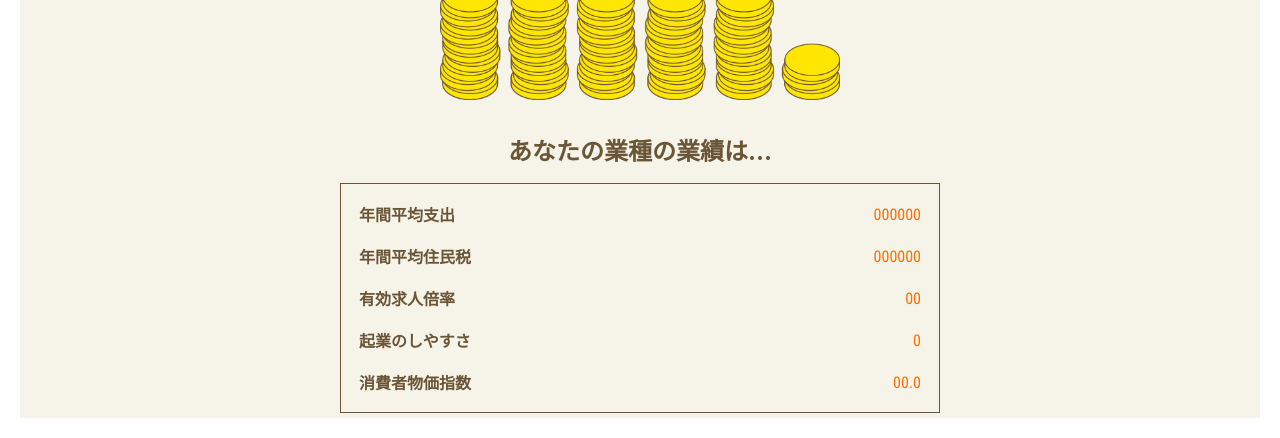
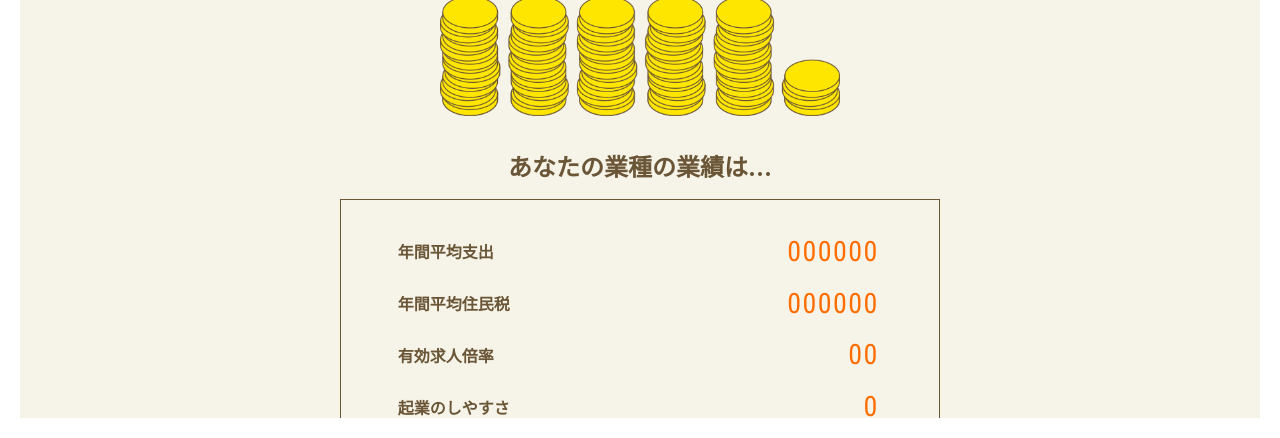
Before and after one commit to shimizu/hackathon, a website: page content/2016ResasAPI/detail.html in a window 1280 px wide. Shown: the part 362-800 px from the top of the page. Drawn offline with nearby package versions, Linux system fonts and the light colour scheme; no server answers.

Commit message:
style fix

```diff
--- a/sass/style.scss
+++ b/sass/style.scss
@@ -444,7 +444,7 @@ input[type="search"]::-webkit-search-decoration {
     .data__money-img {
         width: 80%;
         max-width: 400px;
-        margin: 0 auto;
+        margin: 1em auto;
         img {
             width: 100%;
         }
@@ -466,20 +466,21 @@ input[type="search"]::-webkit-search-decoration {
     .sub-data__table {
         width: 100%;
         border: 1px solid $color_text;
-        padding: 0.5em;
-        margin: 1em 0 1.5em;
+        padding: 1.5em 50px;
+        margin: 1em 0 2em;
 
         .table__ctg {
-            padding: 0.5em;
+            padding: 0.3em;
             color: $color_text;
             font-size: 16px;
             @include font-family-japan(bold,true);
         }
         .table__value {
-            padding: 0.5em;
-            font-size: 16px;
+            padding: 0.3em;
+            font-size: 28px;
             text-align: right;
             color: $color_main;
+            letter-spacing: .05em;
             @include font-family-euro(normal,false);
         }
     }
```
Also changed, not shown: content/2016ResasAPI/css/style.css.
